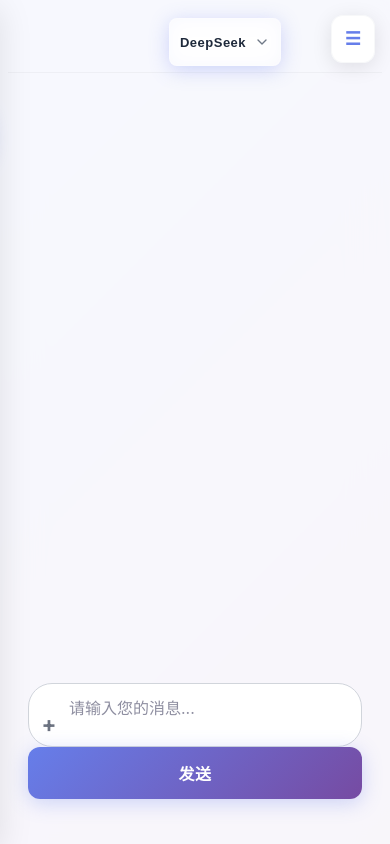
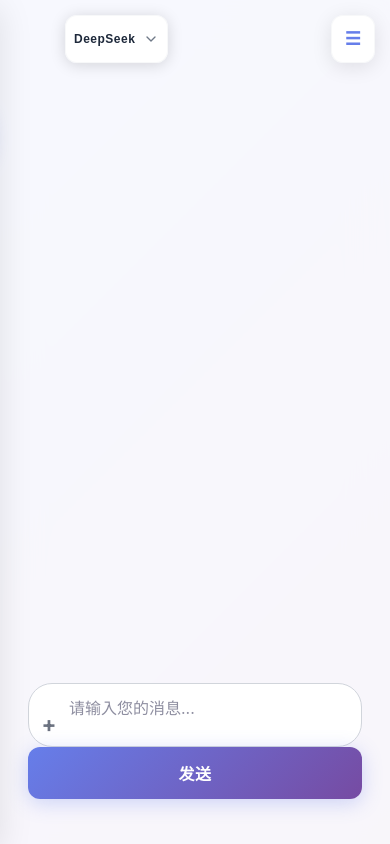
Before and after one commit to nightwish2016/AIChatRobot, a Flask app: page / in a window 390 px wide. Run offline with Flask 3, Linux system fonts and the light colour scheme; parts of the project's set-up code (start-up, migrations or seed data) failed here and were passed over; some libraries are stand-ins or nearby versions.

Commit message:
UI bug fix

```diff
--- a/app/templates/chat.html
+++ b/app/templates/chat.html
@@ -59,12 +59,16 @@
             background: #d0d0d0;
         }
 
-        /* 模型选择器样式 - 类似Gemini */
+        /* 模型选择器样式 - 移动到顶部区域 */
         .model-selector-bar {
-            padding: 16px 0 8px 0;
-            border-bottom: 1px solid rgba(229, 231, 235, 0.5);
-            margin-bottom: 16px;
-            margin-left: 0;
+            position: fixed;
+            top: calc(20px + env(safe-area-inset-top, 20px));
+            left: 80px; /* 汉堡菜单按钮右侧 */
+            z-index: 1000;
+            padding: 0;
+            border: none;
+            margin: 0;
+            background: transparent;
         }
 
         .model-selector-container {
@@ -80,26 +84,27 @@
             display: flex;
             align-items: center;
             gap: 8px;
-            background: rgba(255, 255, 255, 0.1);
-            border: 1px solid rgba(255, 255, 255, 0.2);
-            border-radius: 8px;
+            background: rgba(255, 255, 255, 0.95);
+            border: 1px solid rgba(229, 231, 235, 0.3);
+            border-radius: 12px;
             padding: 8px 12px;
             color: #334155;
             font-size: 14px;
             font-weight: 500;
             cursor: pointer;
-            transition: all 0.2s ease;
+            transition: all 0.3s ease;
             backdrop-filter: blur(10px);
             -webkit-backdrop-filter: blur(10px);
             min-width: 140px;
             justify-content: space-between;
+            box-shadow: 0 4px 20px rgba(0, 0, 0, 0.1);
         }
 
         .model-selector-btn:hover {
-            background: rgba(255, 255, 255, 0.15);
+            background: rgba(255, 255, 255, 1);
             border-color: rgba(102, 126, 234, 0.3);
-            transform: translateY(-1px);
-            box-shadow: 0 4px 12px rgba(0, 0, 0, 0.1);
+            transform: translateY(-2px);
+            box-shadow: 0 8px 30px rgba(102, 126, 234, 0.2);
         }
 
         .model-selector-btn svg {
@@ -109,6 +114,13 @@
 
         .model-selector-btn.active svg {
             transform: rotate(180deg);
+        }
+
+        /* 当侧边栏打开时隐藏模型选择器 */
+        .model-selector-bar.hidden {
+            opacity: 0;
+            visibility: hidden;
+            transform: translateX(-20px);
         }
 
         .model-name {
@@ -189,16 +201,17 @@
         /* 移动端适配 */
         @media (max-width: 768px) {
             .model-selector-bar {
-                padding: 12px 20px 6px 80px; /* 为左上角浮动按钮留出空间 */
-                margin-bottom: 12px;
-                display: flex;
-                justify-content: center;
+                position: fixed;
+                top: calc(20px + env(safe-area-inset-top, 20px));
+                left: 75px; /* 汉堡菜单按钮右侧 */
+                right: auto;
             }
 
             .model-selector-btn {
                 min-width: 100px;
                 padding: 6px 10px;
                 font-size: 13px;
+                box-shadow: 0 2px 15px rgba(0, 0, 0, 0.15);
             }
 
             .model-dropdown {
@@ -208,7 +221,15 @@
 
         @media (max-width: 480px) {
             .model-selector-bar {
-                padding: 10px 15px 6px 75px; /* 小屏幕调整，为左上角按钮留空间 */
+                position: fixed;
+                top: calc(15px + env(safe-area-inset-top, 15px));
+                left: 65px; /* 小屏幕调整，为左上角按钮留空间 */
+            }
+
+            .model-selector-btn {
+                min-width: 90px;
+                padding: 5px 8px;
+                font-size: 12px;
             }
         }
 
@@ -690,16 +711,21 @@
                 </div>
 
                 <div class="right-section">
-                    <!-- 右上角登录/注册按钮（移动端未登录时显示） -->
+                    <!-- 右上角登录/注册按钮（未登录时显示） -->
                     <div id="topbar-auth-buttons" style="display: none; gap: 10px;">
                         <button onclick="window.location.href='/loginPage?origin=' + encodeURIComponent(window.location.pathname)"
-                                style="padding: 8px 16px; background: #007bff; color: white; border: none; border-radius: 4px; cursor: pointer; font-size: 14px;">
+                                class="topbar-auth-btn topbar-login-btn">
                             登录
                         </button>
                         <button onclick="window.location.href='/register'"
-                                style="padding: 8px 16px; background: #28a745; color: white; border: none; border-radius: 4px; cursor: pointer; font-size: 14px;">
+                                class="topbar-auth-btn topbar-register-btn">
                             注册
                         </button>
+                    </div>
+
+                    <!-- 已登录时显示用户信息 -->
+                    <div id="topbar-user-info" style="display: none; align-items: center; gap: 10px;">
+                        <span id="topbar-welcome-text" style="font-size: 14px; color: #555;">欢迎!</span>
                     </div>
                 </div>
             </div>
@@ -847,21 +873,49 @@
         function toggleSidebar() {
             const sidebar = document.getElementById('sidebar');
             const overlay = document.getElementById('sidebar-overlay');
+            const mobileMenuFloat = document.querySelector('.mobile-menu-float');
+            const modelSelectorBar = document.querySelector('.model-selector-bar');
 
             sidebar.classList.toggle('open');
             if (sidebar.classList.contains('open')) {
                 overlay.classList.add('show');
+                // 隐藏汉堡菜单按钮
+                if (mobileMenuFloat) {
+                    mobileMenuFloat.classList.add('hidden');
+                }
+                // 隐藏模型选择器
+                if (modelSelectorBar) {
+                    modelSelectorBar.classList.add('hidden');
+                }
             } else {
                 overlay.classList.remove('show');
+                // 显示汉堡菜单按钮
+                if (mobileMenuFloat) {
+                    mobileMenuFloat.classList.remove('hidden');
+                }
+                // 显示模型选择器
+                if (modelSelectorBar) {
+                    modelSelectorBar.classList.remove('hidden');
+                }
             }
         }
 
         function closeSidebar() {
             const sidebar = document.getElementById('sidebar');
             const overlay = document.getElementById('sidebar-overlay');
+            const mobileMenuFloat = document.querySelector('.mobile-menu-float');
+            const modelSelectorBar = document.querySelector('.model-selector-bar');
 
             sidebar.classList.remove('open');
             overlay.classList.remove('show');
+            // 显示汉堡菜单按钮
+            if (mobileMenuFloat) {
+                mobileMenuFloat.classList.remove('hidden');
+            }
+            // 显示模型选择器
+            if (modelSelectorBar) {
+                modelSelectorBar.classList.remove('hidden');
+            }
         }
 
         // 用户弹窗控制
@@ -939,6 +993,7 @@
             const sidebarUsernameText = document.getElementById('sidebar-username-text');
 
             // 顶部栏元素
+            const topBar = document.getElementById('top-bar');
             const topbarAuthButtons = document.getElementById('topbar-auth-buttons');
             const topbarUserInfo = document.getElementById('topbar-user-info');
             const topbarWelcomeText = document.getElementById('topbar-welcome-text');
@@ -950,9 +1005,8 @@
                 if (sidebarLoginBtn) sidebarLoginBtn.style.display = 'none';
                 if (sidebarUsername) sidebarUsername.style.display = 'flex';
 
-                // 隐藏顶部栏登录/注册按钮，显示用户信息
-                if (topbarAuthButtons) topbarAuthButtons.style.display = 'none';
-                if (topbarUserInfo) topbarUserInfo.style.display = 'flex';
+                // 隐藏整个顶部栏
+                if (topBar) topBar.style.display = 'none';
 
                 // 更新用户名显示
                 if (loginData.user_name) {
@@ -970,7 +1024,8 @@
                 if (sidebarLoginBtn) sidebarLoginBtn.style.display = 'none';
                 if (sidebarUsername) sidebarUsername.style.display = 'none';
 
-                // 显示顶部栏登录/注册按钮，隐藏用户信息
+                // 显示顶部栏和登录/注册按钮
+                if (topBar) topBar.style.display = 'flex';
                 if (topbarAuthButtons) topbarAuthButtons.style.display = 'flex';
                 if (topbarUserInfo) topbarUserInfo.style.display = 'none';
             }
```
Also changed, not shown: app/templates/image.html (+27 -7 lines), app/templates/subtitle.html (+27 -7 lines), app/templates/tts.html (+27 -7 lines).
